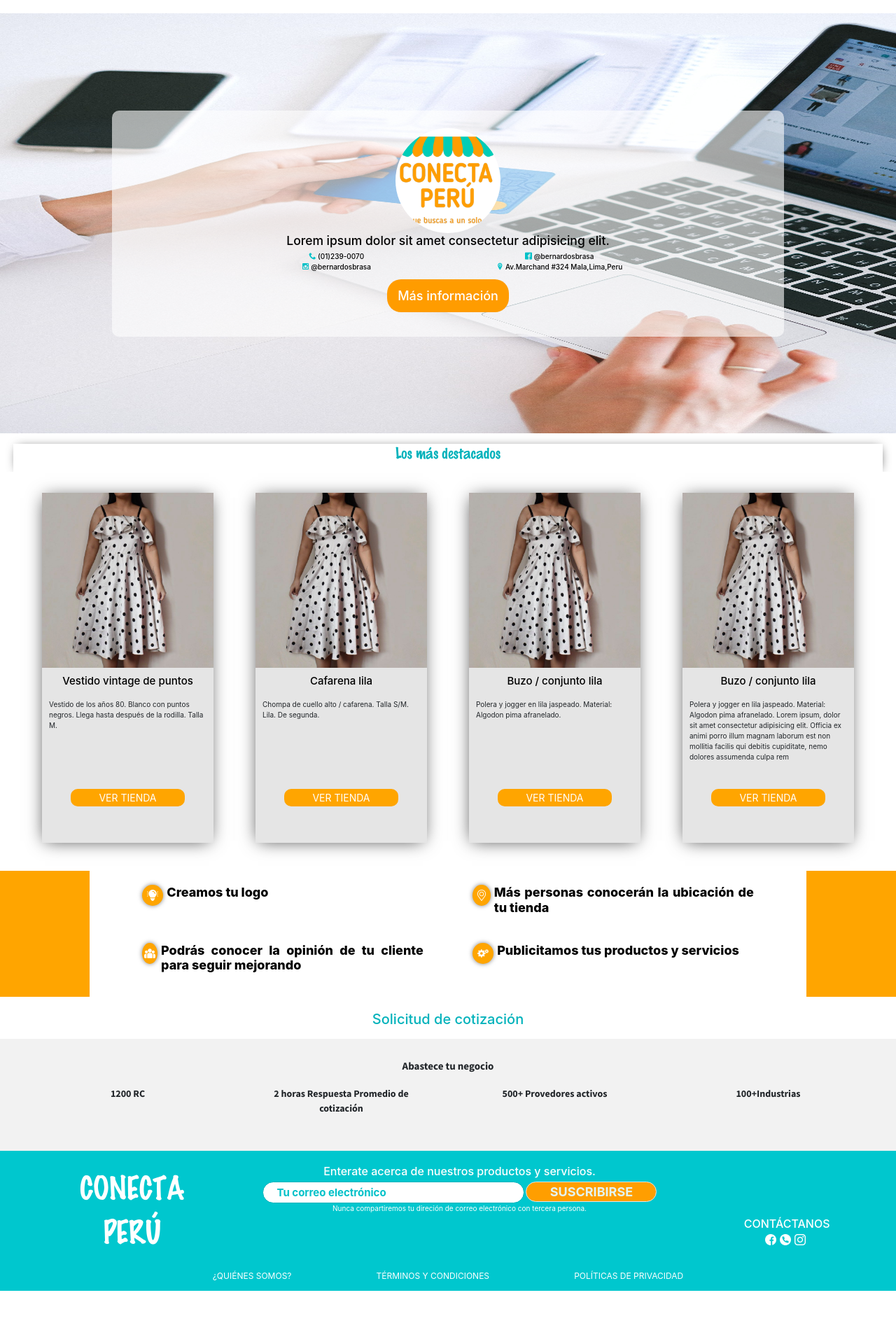
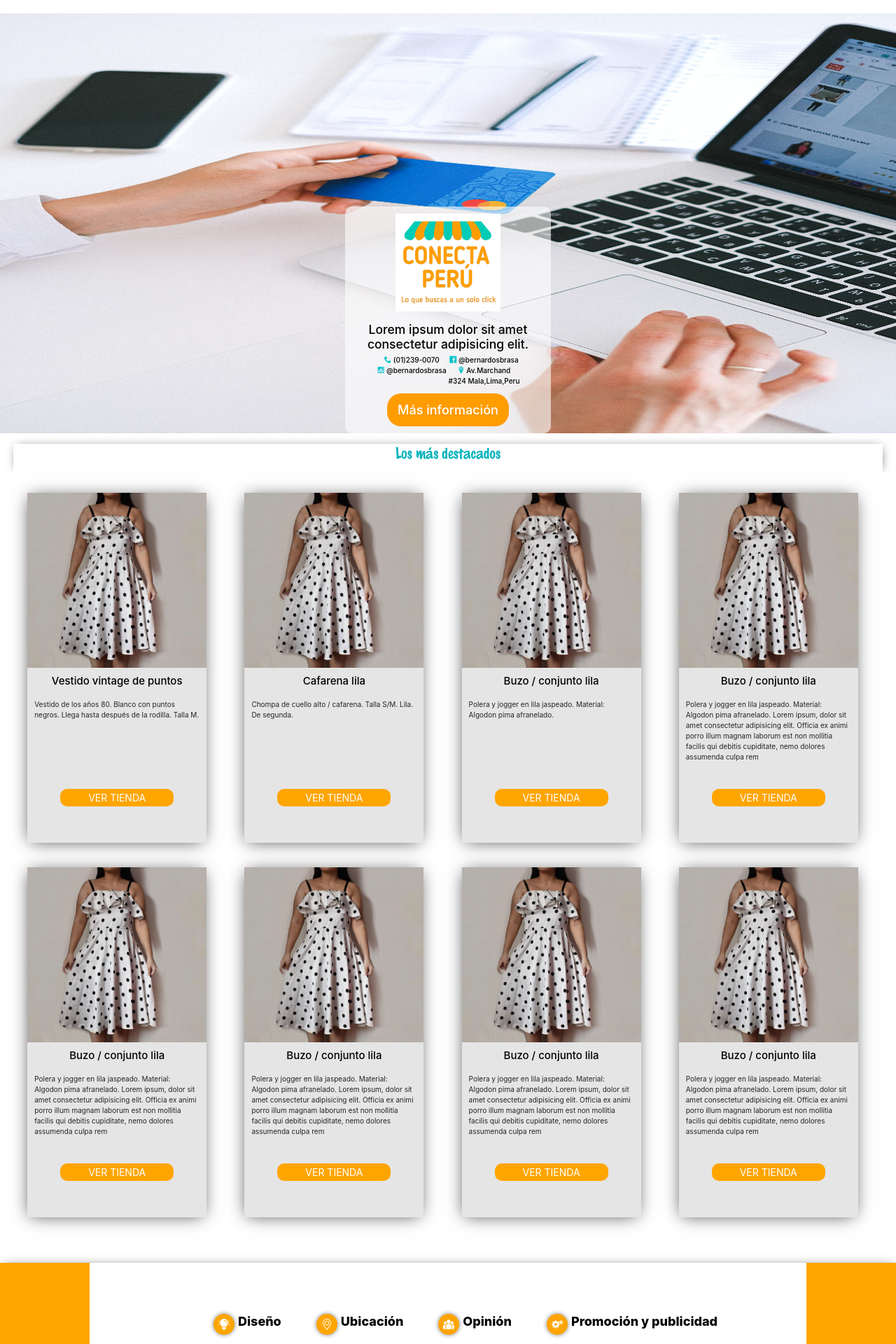
Before and after one commit to Jorvict/Conecta, a PHP site: page /vistas/index.html in a window 1280 px wide. Shown: the part 646-2566 px from the top of the page at 70% size. Before the commit the page ends 2490 px from the top, so only its background shows below. Run offline with PHP 8.4, Linux system fonts and the light colour scheme; some web fonts are replaced.

Commit message:
Se realizan cambios solicitados al index

```diff
--- a/public/css/footer.css
+++ b/public/css/footer.css
@@ -92,12 +92,14 @@ button.btsubs {
 }
 
 p#n-c-c {
+    margin-top: 10px;
     color: #fff;
 }
 
 h4#Suscribete {
     color: #fff;
     font-size: 16px;
+    margin-bottom: 10px;
 }
 
 p#i{
@@ -149,7 +151,7 @@ img#instagram {
     display: flex;
 }
 
-p#otros {
+a#otros {
     margin: 0 auto;
     color: #fff;
     font-size: 12px;
--- a/public/css/index.css
+++ b/public/css/index.css
@@ -133,7 +133,7 @@ body{
     object-fit: cover;
     display: flex;
     justify-content: center;
-    align-items: center;
+    align-items: flex-end;
 }
 
 .img-container .img-slider{
@@ -146,9 +146,10 @@ body{
     color: black;
     font-weight: 500;
     background: rgba(255, 255, 255, 0.6);
-    width: 75%;
+    /* width: 75%; */
+    width: 23%;
     height: auto;
-    padding: 25px 25px;
+    /* padding: 25px 25px; */
     display: flex;
     justify-content: center;
     flex-wrap: wrap;
@@ -160,13 +161,20 @@ body{
     height: auto;
     display: flex;
     justify-content: center;
+    margin-bottom: 15px;
 }
 
 .slider-container .banner-desc .desc-logo img{
     width: 150px;
     height: 150px;
-    border-radius: 150px;
+    /* border-radius: 150px; */
     object-fit: cover;
+    padding-top: 10px;
+}
+
+.slider-container .banner-desc .desc-title{
+    text-align: center;
+    padding: 0px 5px;
 }
 
 .slider-container .banner-desc .desc-social{
@@ -274,7 +282,9 @@ section.contenedor {
 .pasos-sig {
     margin-bottom: 10px;
     overflow: hidden;
-    width: 245px;
+    width: 20%;
+    margin-right: 15px;
+    margin-bottom: 35px;
     height: 500px;
     box-shadow: -1px 2px 24px -5px rgba(0, 0, 0, 0.75);
     background: #e5e5e5;
@@ -339,6 +349,7 @@ section#tunegocio {
     display: block;
     margin: 0 auto;
     background: orange;
+    box-shadow: 1px 1px 15px -5px rgba(0, 0, 0, 0.75);
 }
 
 section#cont {
@@ -383,21 +394,23 @@ section#desarrollamos {
     height: 180px;
     background: #fff;
     /* margin-right: 10%; */
-    padding: 0px 10px;
-    padding-top: 15px;
+    /* padding: 0px 10px; */
+    /* padding-top: 15px; */
     display: flex;
     flex-wrap: wrap;
-    justify-content: space-evenly;
+    justify-content: center;
+    align-items: center;
 }
 .espacioo {
     width: 100%;
     height: 28px;
 }
 section.cajas {
-    margin-top: 60px;
-    width: 40%;
+    /* margin-top: 60px; */
+    width: auto;
    /* background: red;*/
-    margin: 5px 5px 5px 5px;
+    /* margin: 5px 5px 5px 5px; */
+    margin-left: 50px;
     float: left;
 
 }
--- a/public/css/test-header.css
+++ b/public/css/test-header.css
@@ -130,14 +130,14 @@ figure{
     height: 100%;
     display: flex;
     align-items: center;
-    justify-content: center;
+    justify-content: flex-start;
 }
 
 .cabecera .right-sect .top .division.first{
     width: 55%;
     font-size: 32px;
     font-family: 'Marker Felt';
-    color: #009ca1;
+    color: #e4f4f4;
     font-weight: 800;
 }
 
@@ -192,10 +192,20 @@ figure{
 }
 
 .cabecera .right-sect .top .division.fourth .Login{
-    width: 60%;
+    /* width: 60%;
     height: 50%;
     background-color: rgba(0, 193, 200, 1);
     color: white;
+    border: none;
+    cursor: pointer; */
+
+    width: 70%;
+    height: 32%;
+    background-color: orange;
+    color: #ffffff;
+    font-size: 15px;
+    font-weight: 600;
+    border-radius: 10px;
     border: none;
     cursor: pointer;
 }
--- a/vistas/index.html
+++ b/vistas/index.html
@@ -441,6 +441,73 @@
 							<a href="#">VER TIENDA</a>
 						</div>
 					</div>
+
+					<div class="pasos-sig">
+						<img src="../public/imagenes/img.jpg">
+						<div class="subtitulo">
+							<h4>Buzo / conjunto lila</h4>
+						</div>
+						<span>
+							<p class="p">Polera y jogger en lila jaspeado. Material: Algodon pima afranelado. Lorem
+								ipsum, dolor sit amet consectetur adipisicing elit. Officia ex animi porro illum magnam
+								laborum est non mollitia facilis qui debitis cupiditate, nemo dolores assumenda culpa
+								rem </p>
+						</span>
+						<div class="ver">
+							<a href="#">VER TIENDA</a>
+						</div>
+					</div>
+
+					<div class="pasos-sig">
+						<img src="../public/imagenes/img.jpg">
+						<div class="subtitulo">
+							<h4>Buzo / conjunto lila</h4>
+						</div>
+						<span>
+							<p class="p">Polera y jogger en lila jaspeado. Material: Algodon pima afranelado. Lorem
+								ipsum, dolor sit amet consectetur adipisicing elit. Officia ex animi porro illum magnam
+								laborum est non mollitia facilis qui debitis cupiditate, nemo dolores assumenda culpa
+								rem </p>
+						</span>
+						<div class="ver">
+							<a href="#">VER TIENDA</a>
+						</div>
+					</div>
+
+					<div class="pasos-sig">
+						<img src="../public/imagenes/img.jpg">
+						<div class="subtitulo">
+							<h4>Buzo / conjunto lila</h4>
+						</div>
+						<span>
+							<p class="p">Polera y jogger en lila jaspeado. Material: Algodon pima afranelado. Lorem
+								ipsum, dolor sit amet consectetur adipisicing elit. Officia ex animi porro illum magnam
+								laborum est non mollitia facilis qui debitis cupiditate, nemo dolores assumenda culpa
+								rem </p>
+						</span>
+						<div class="ver">
+							<a href="#">VER TIENDA</a>
+						</div>
+					</div>
+
+					<div class="pasos-sig">
+						<img src="../public/imagenes/img.jpg">
+						<div class="subtitulo">
+							<h4>Buzo / conjunto lila</h4>
+						</div>
+						<span>
+							<p class="p">Polera y jogger en lila jaspeado. Material: Algodon pima afranelado. Lorem
+								ipsum, dolor sit amet consectetur adipisicing elit. Officia ex animi porro illum magnam
+								laborum est non mollitia facilis qui debitis cupiditate, nemo dolores assumenda culpa
+								rem </p>
+						</span>
+						<div class="ver">
+							<a href="#">VER TIENDA</a>
+						</div>
+					</div>
+
+
+
 				</div>
 
 				<!-- CONSULTAR <section class="tituloconecta">
@@ -463,25 +530,25 @@
 
 							<h3 id="txtcaja">
 								<span><img src="../public/imagenes/idea.png"></span>
-								Creamos tu logo
+								Diseño
 							</h3>
 						</section>
 						<section class="cajas">
 							<h3 id="txtcaja">
 								<span><img src="../public/imagenes/ubi.png"></span>
-								Más personas conocerán la ubicación de tu tienda
+								Ubicación
 							</h3>
 						</section>
 						<section class="cajas">
 							<h3 id="txtcaja">
 								<span><img src="../public/imagenes/group.png"></span>
-								Podrás conocer la opinión de tu cliente para seguir mejorando
+								Opinión
 							</h3>
 						</section>
 						<section class="cajas">
 							<h3 id="txtcaja">
 								<span><img src="../public/imagenes/conf.png"></span>
-								Publicitamos tus productos y servicios
+								Promoción y publicidad
 							</h3>
 						</section>
 					</section>
@@ -570,7 +637,10 @@
 
 				</div>
 				<div class="content-footercentro">
-					<h4 id="Suscribete">Enterate acerca de nuestros productos y servicios.</h4>
+					<h4 id="Suscribete">
+						Suscríbete a Conecta Perú <br>
+						Enterate acerca de nuestros productos y servicios.
+					</h4>
 					<section id="input-footer ">
 						<section id="input-footer ">
 							<input class="input-footer" type="text" aria-label="Search"
@@ -604,10 +674,12 @@
 			</div>
 			<div class="otros">
 				<div class="c-otros">
-					<p id="otros">¿QUIÉNES SOMOS?</p>
+					<!-- <p id="otros">¿QUIÉNES SOMOS?</p> -->
 					<!-- CONSULTAR <p id="otros">NUESTROS SERVICIOS</p> -->
-					<p id="otros">TÉRMINOS Y CONDICIONES</p>
-					<p id="otros">POLÍTICAS DE PRIVACIDAD</p>
+					<!-- <p id="otros">TÉRMINOS Y CONDICIONES</p>
+					<p id="otros">POLÍTICAS DE PRIVACIDAD</p> -->
+					<a href="" id="otros">TÉRMINOS Y CONDICIONES</a>
+					<a href="" id="otros">POLÍTICAS DE PRIVACIDAD</a>
 
 				</div>
 			</div>
```
